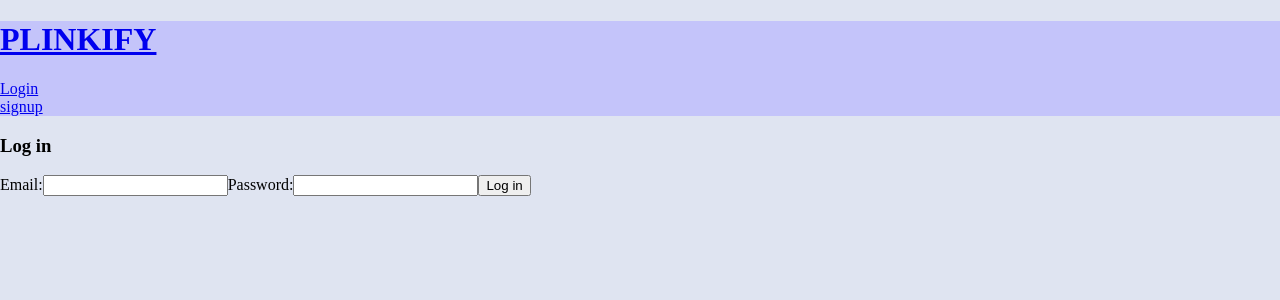
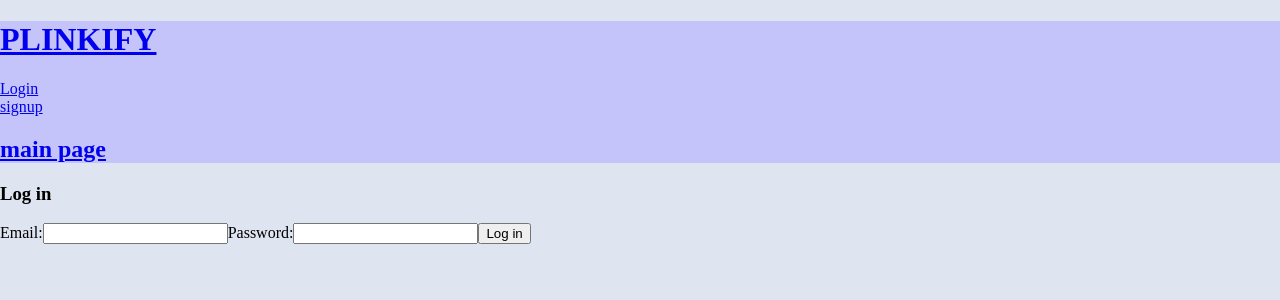
Before and after one commit to joshuapoveda/plinkify-frontend, a React (Vite) app: page /login in a window 1280 px wide. Shown: the top 300 px of the page. Built offline with nearby package versions, Linux system fonts and the light colour scheme.

Commit message:
working on landing page

```diff
--- a/src/App.jsx
+++ b/src/App.jsx
@@ -5,6 +5,7 @@ import Home from "./pages/Home";
 import Login from "./pages/Login"
 import Signup from "./pages/Signup";
 import Navbar from "./components/Navbar";
+import Landing from "./pages/Landing";
 import "./App.css";
 
 function App() {
@@ -29,6 +30,10 @@ function App() {
               path="/signup"
               element={!user ? <Signup /> : <Navigate to="/" />}
             />
+            <Route
+              path="/main"
+              element={<Landing/>}
+            />
           </Routes>
         </div>
       </BrowserRouter>
--- a/src/components/Navbar.jsx
+++ b/src/components/Navbar.jsx
@@ -28,6 +28,9 @@ const Navbar = () => {
             <br></br>
             <Link to="/signup">signup</Link>
           </div>)}
+          <Link to="/main">
+          <h1>main page</h1>
+        </Link>
         </nav>
       </div>
     </header>
```
